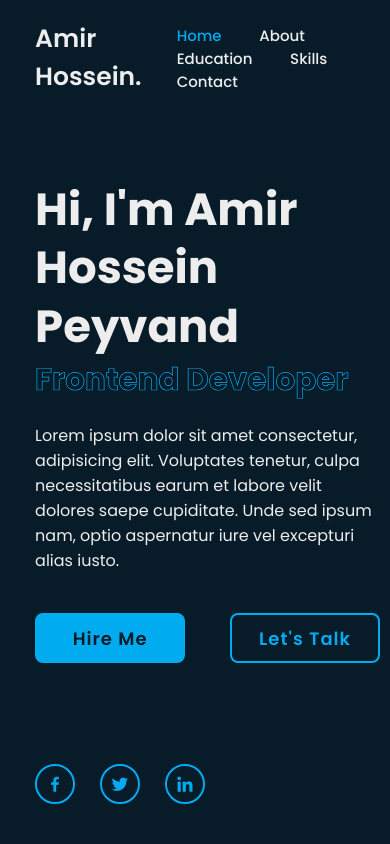
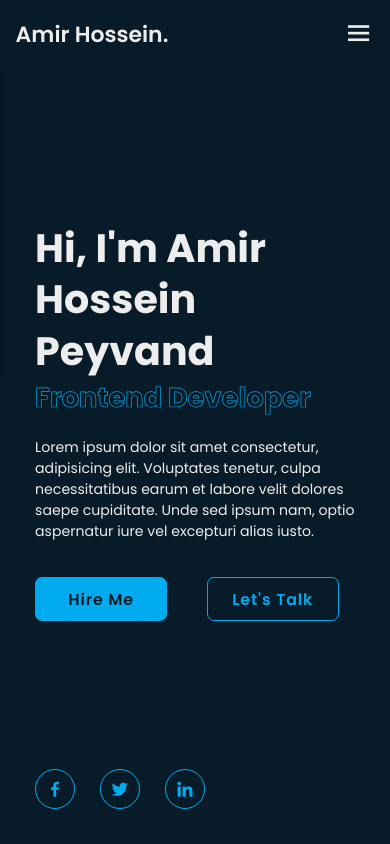
Before and after one commit to amirhossein-peyvand/portfolio-website, a website: page index.html in a window 390 px wide. Shown: the top 844 px of the page. Drawn offline with nearby package versions, Linux system fonts and the light colour scheme.

Commit message:
Making toggle icon interactive and making the website responsive

```diff
--- a/css/style.scss
+++ b/css/style.scss
@@ -681,3 +681,62 @@ html {
     }
   }
 }
+
+// breakpoints
+
+@media screen and (max-width: 1200px) {
+  html {
+    font-size: 55%;
+  }
+}
+
+@media screen and (max-width: 991px) {
+  .header {
+    padding: 2rem 4%;
+  }
+
+  section {
+    padding: 10rem 4% 2rem;
+  }
+
+  .home {
+    padding: 0 4%;
+  }
+
+  .footer {
+    padding: 2rem 4%;
+  }
+}
+
+@media screen and (max-width: 768px) {
+  .header {
+    background-color: $bg-color;
+
+    .navbar {
+      background-color: $bg-color;
+      box-shadow: 0 0.5rem 1rem rgba(0, 0, 0, 0.2);
+      left: -100%;
+      padding: 1rem 4%;
+      position: absolute;
+      top: 100%;
+      transition-delay: 0.25s;
+      transition: 0.25s ease;
+      width: 100%;
+
+      &.active {
+        left: 0;
+        transition-delay: 0s;
+      }
+
+      a {
+        display: block;
+        font-size: 2rem;
+        margin: 3rem 0;
+      }
+    }
+  }
+
+  #menu-icon {
+    display: block !important;
+  }
+}
--- a/script.js
+++ b/script.js
@@ -24,3 +24,12 @@ footerLink.addEventListener("click", () => {
 
   navLinks[0].classList.add("active");
 });
+
+// toggle icon navbar
+const menuIcon = document.getElementById("menu-icon");
+const navbar = document.querySelector(".navbar");
+
+menuIcon.onclick = () => {
+  menuIcon.classList.toggle("bx-x");
+  navbar.classList.toggle("active");
+};
```
Also changed, not shown: css/style.css, 1 other file.
